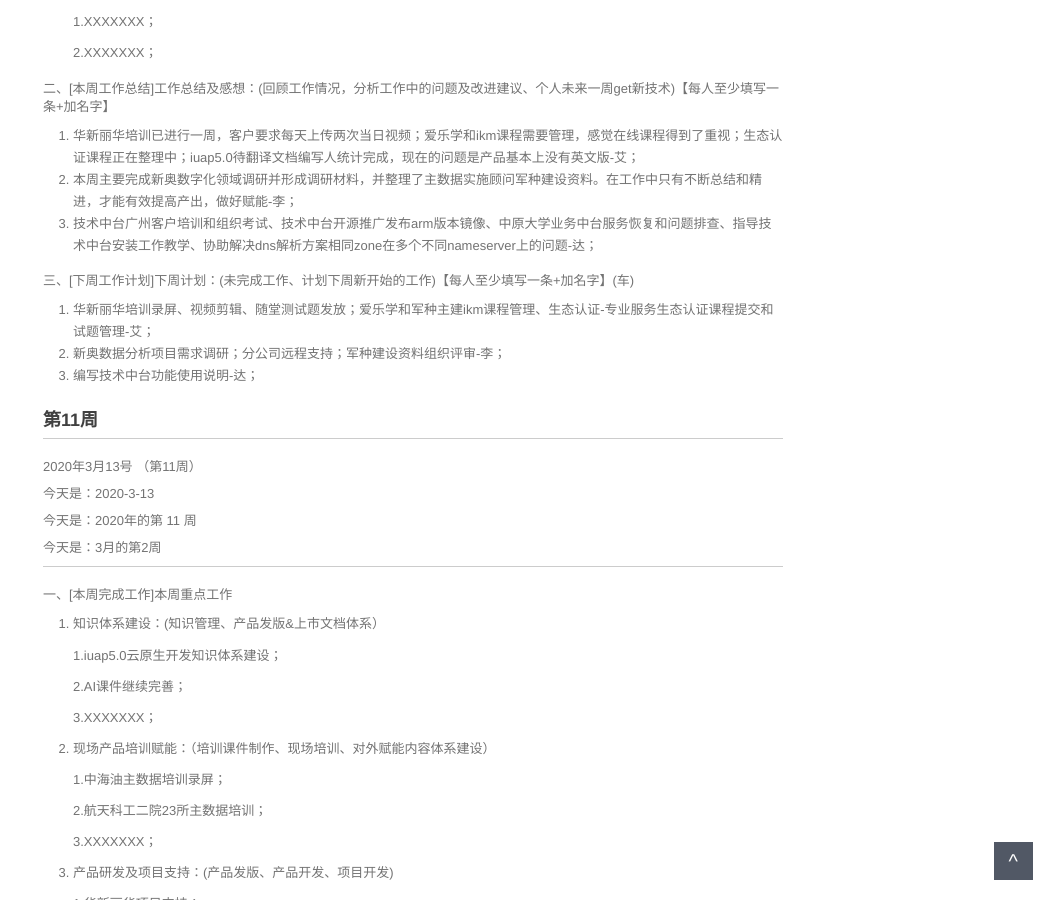
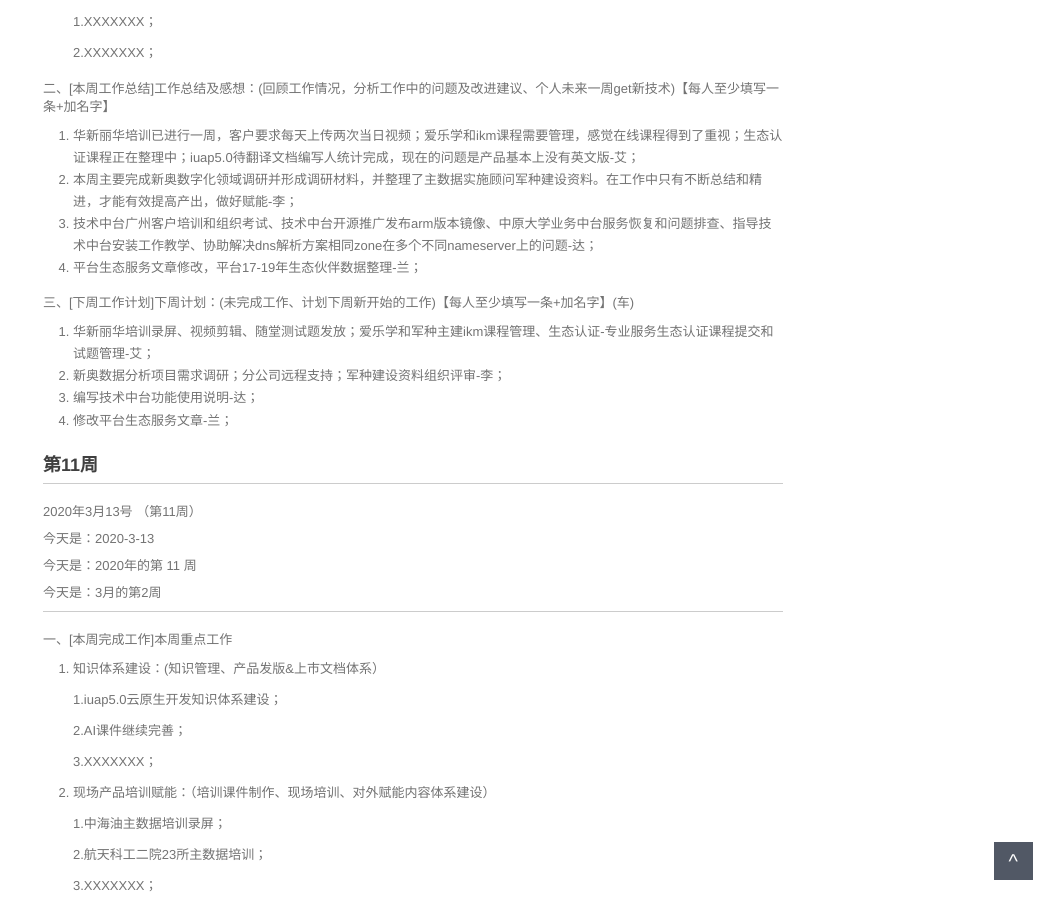
Before and after one commit to walllFlower/blog, a Jekyll site: the page built from 2020-02-28-day_report.md, in a window 1280 px wide and 900 px high, scrolled down 1271 px. Shown: the whole window, without its empty margins (227-1280 px from the left). Built offline with Jekyll 4.4.1, drawn with Linux system fonts in a browser that asks for light colours; comment, search, counter and statistics services are not loaded.

Commit message:
Update 2020-02-28-day_report.md

```diff
--- a/2020-02-28-day_report.md
+++ b/2020-02-28-day_report.md
@@ -82,12 +82,14 @@ categories: 技术运营工作周报
 1. 华新丽华培训已进行一周，客户要求每天上传两次当日视频；爱乐学和ikm课程需要管理，感觉在线课程得到了重视；生态认证课程正在整理中；iuap5.0待翻译文档编写人统计完成，现在的问题是产品基本上没有英文版-艾；
 2. 本周主要完成新奥数字化领域调研并形成调研材料，并整理了主数据实施顾问军种建设资料。在工作中只有不断总结和精进，才能有效提高产出，做好赋能-李；
 3. 技术中台广州客户培训和组织考试、技术中台开源推广发布arm版本镜像、中原大学业务中台服务恢复和问题排查、指导技术中台安装工作教学、协助解决dns解析方案相同zone在多个不同nameserver上的问题-达；
+4. 平台生态服务文章修改，平台17-19年生态伙伴数据整理-兰；
 
 三、[下周工作计划]下周计划：(未完成工作、计划下周新开始的工作)【每人至少填写一条+加名字】(车)
 
 1. 华新丽华培训录屏、视频剪辑、随堂测试题发放；爱乐学和军种主建ikm课程管理、生态认证-专业服务生态认证课程提交和试题管理-艾；
 2. 新奥数据分析项目需求调研；分公司远程支持；军种建设资料组织评审-李；
 3. 编写技术中台功能使用说明-达；
+4. 修改平台生态服务文章-兰；
 
 
 
```
